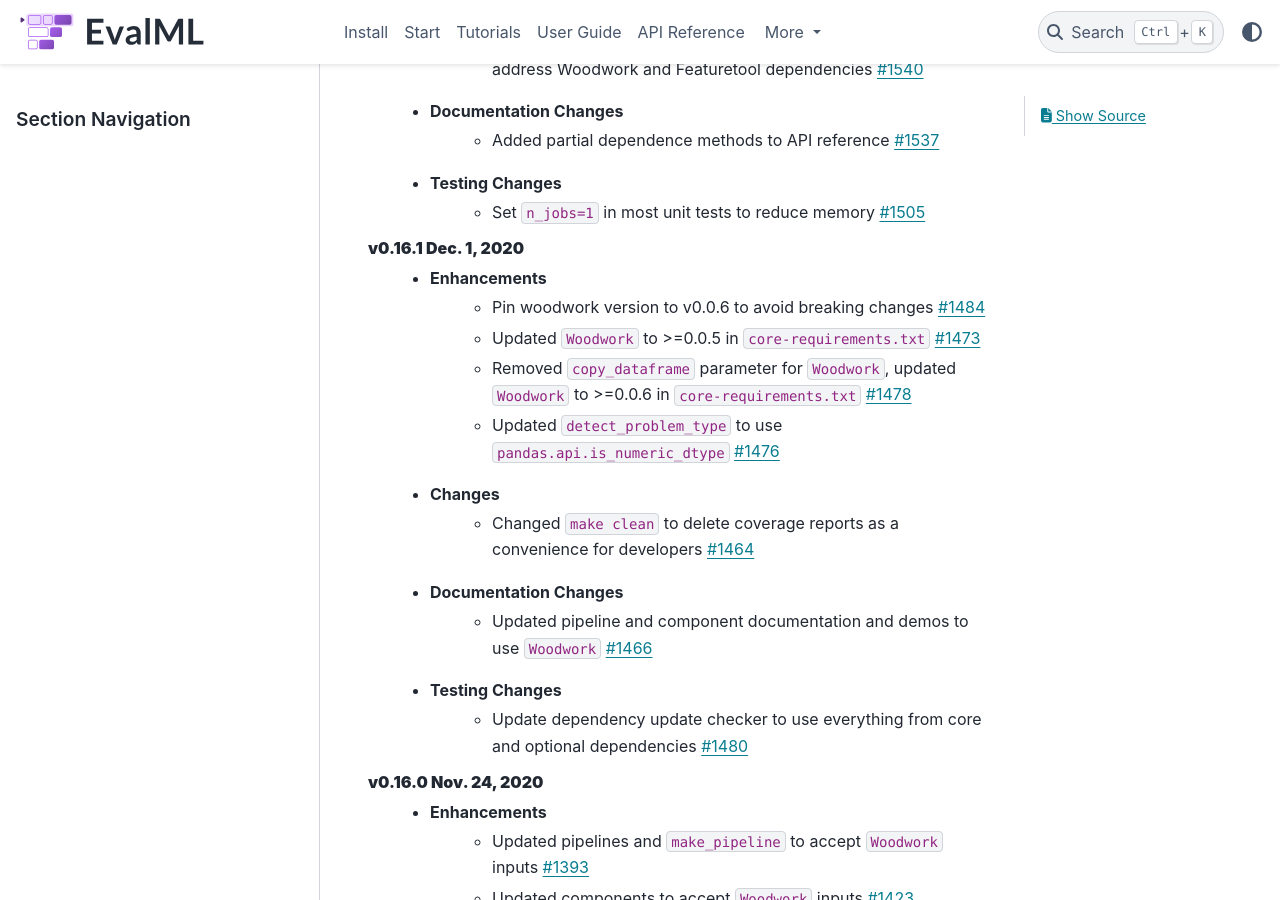
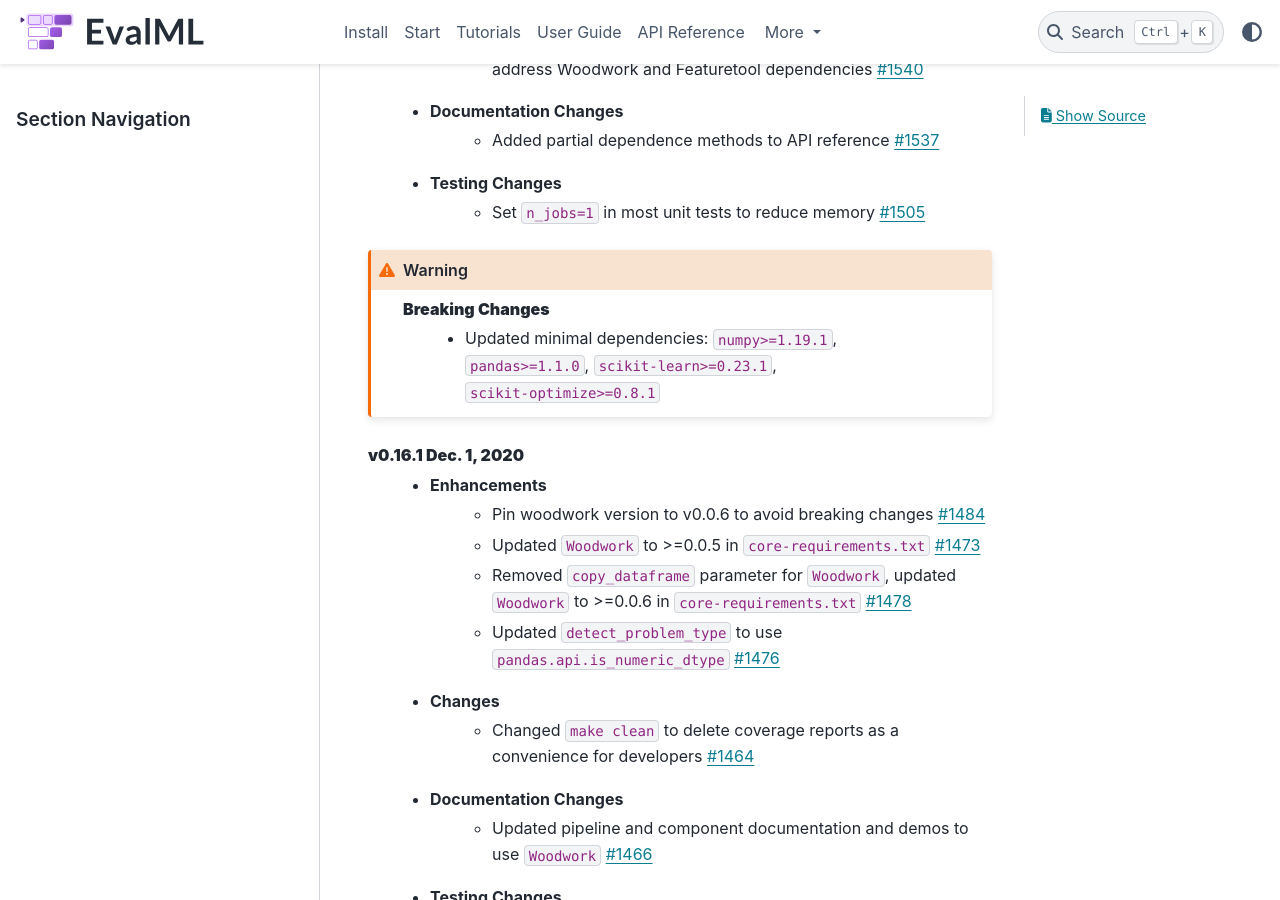
Before and after one commit to alteryx/evalml, a Sphinx documentation site: the page built from docs/source/release_notes.rst, in a window 1280 px wide and 900 px high, scrolled down 1204 px. Built offline with Sphinx 7.4.7 and the PyData theme 0.15.4, drawn with Linux system fonts in a browser that asks for light colours; comment, search, counter and statistics services are not loaded.

Commit message:
add to release notes

```diff
--- a/docs/source/release_notes.rst
+++ b/docs/source/release_notes.rst
@@ -26,6 +26,12 @@ Release Notes
         * Added partial dependence methods to API reference :pr:`1537`
     * Testing Changes
         * Set ``n_jobs=1`` in most unit tests to reduce memory :pr:`1505`
+
+.. warning::
+
+    **Breaking Changes**
+        * Updated minimal dependencies: ``numpy>=1.19.1``, ``pandas>=1.1.0``, ``scikit-learn>=0.23.1``, ``scikit-optimize>=0.8.1``
+
 
 
 **v0.16.1 Dec. 1, 2020**
```
